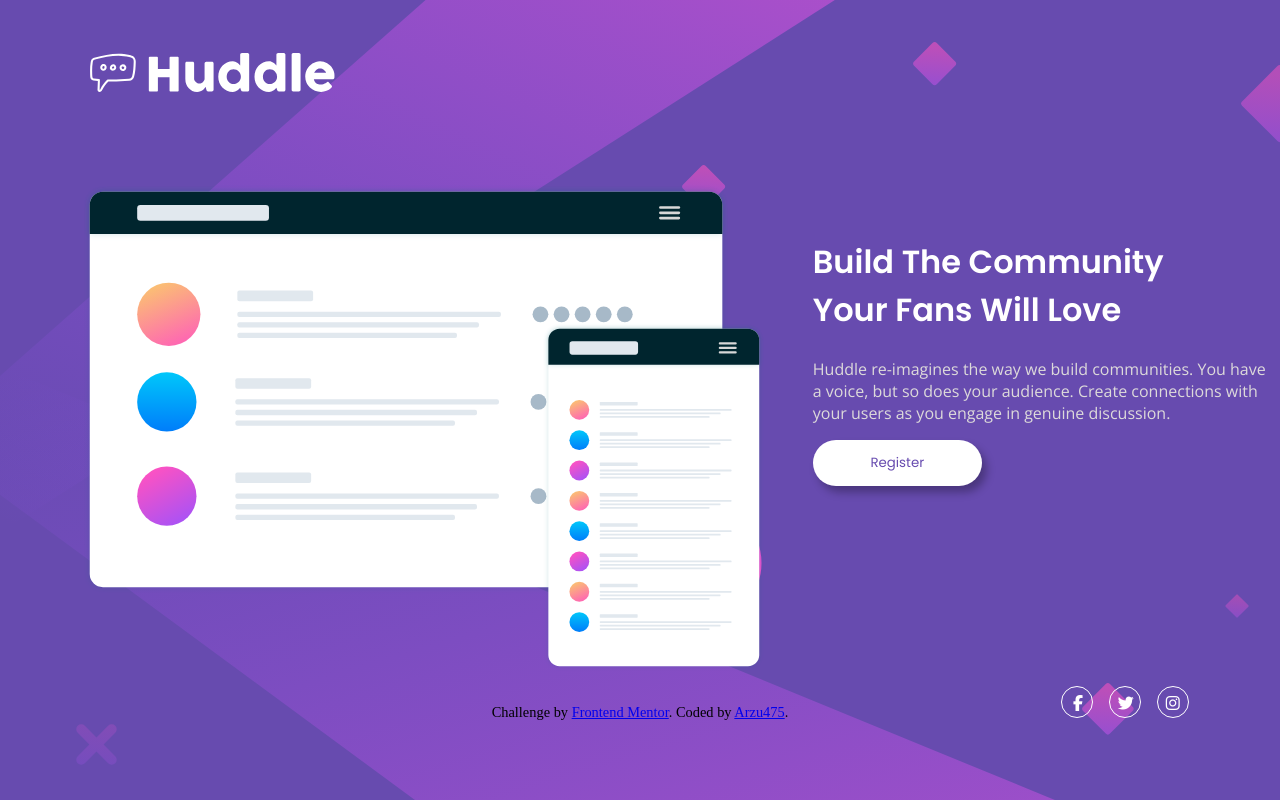
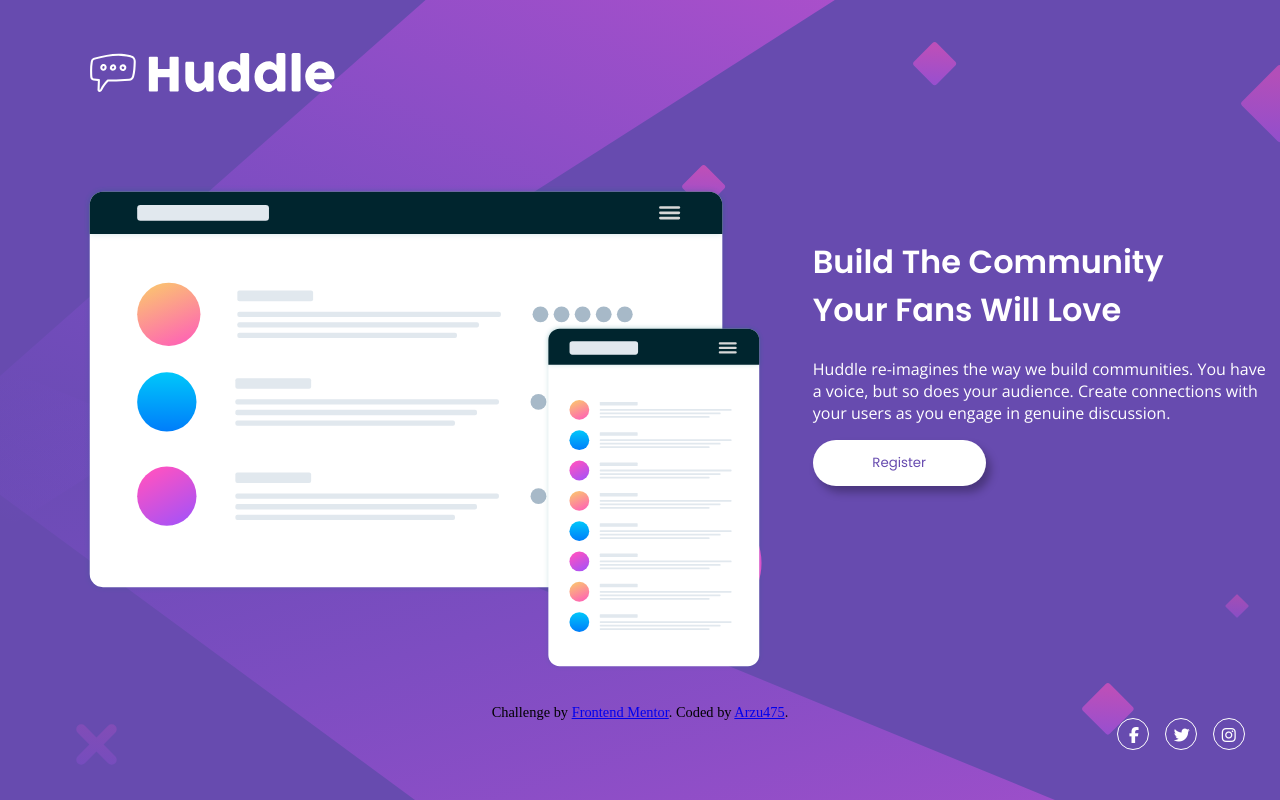
Before and after one commit to Arzu475/Huddle-landing-page-challenge, a plain HTML site: page index.html in a window 1280 px wide. Drawn offline with nearby package versions, Linux system fonts and the light colour scheme.

Commit message:
Update style.css

```diff
--- a/style.css
+++ b/style.css
@@ -57,7 +57,7 @@
 
 .main-content > p{
     font-family: 'Open Sans', sans-serif;
-    color: #dddada;
+    color: #fff;
    width: 28.5rem;
    margin-bottom: 1rem;
    font-weight: 400;
@@ -68,7 +68,7 @@
     padding: 0.8rem;
     font-family: 'Poppins', sans-serif;
     color: var(--Violet);
-    width: 44%;
+    width: 45%;
     background-color: #fff;
     border: none;
     border-radius: 2rem;
@@ -86,7 +86,7 @@
     display: flex;
     justify-content: end;
     align-items: end;
-    transform: translateY(12.5rem);
+    transform: translate(3.5rem, 14.5rem);
 }
 
 .socialmedia-logo ul{
```
